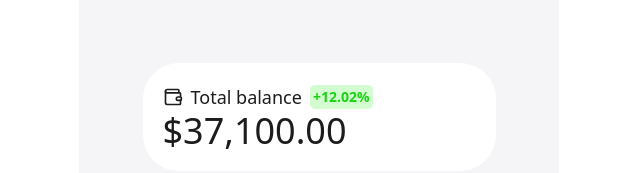
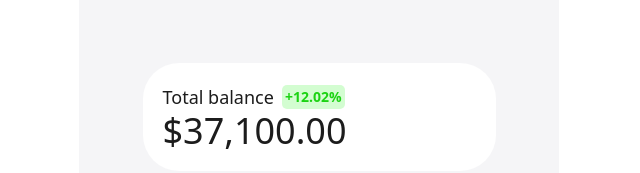
Before and after one commit to warkka/p-7624, a React (Vite) app: page / in a window 1280 px wide. Shown: the top 173 px of the page, without its empty margins (321-961 px from the left). Built offline with nearby package versions, Linux system fonts and the light colour scheme.

Commit message:
Remove icon from BalanceCard
This commit removes the Wallet icon from the BalanceCard component in the dashboard.
[skip gpt_engineer]

```diff
--- a/src/components/dashboard/BalanceCard.tsx
+++ b/src/components/dashboard/BalanceCard.tsx
@@ -1,5 +1,4 @@
 import React from 'react';
-import { Wallet } from 'lucide-react';
 
 interface BalanceCardProps {
   balance: string;
@@ -10,8 +9,7 @@ export const BalanceCard: React.FC<BalanceCardProps> = ({ balance, percentage })
   return (
     <section className="bg-white flex w-full max-w-[353px] flex-col items-stretch p-5 rounded-[36px]">
       <header className="flex items-center gap-2">
-        <h2 className="text-[rgba(28,28,28,1)] text-lg font-normal self-stretch my-auto flex items-center gap-2">
-          <Wallet className="w-5 h-5" />
+        <h2 className="text-[rgba(28,28,28,1)] text-lg font-normal self-stretch my-auto">
           Total balance
         </h2>
         <span className="self-stretch bg-[rgba(104,249,97,0.29)] gap-[5px] text-sm text-[rgba(28,211,19,1)] font-semibold whitespace-nowrap my-auto px-[3px] py-0.5 rounded-[5px]">
```
